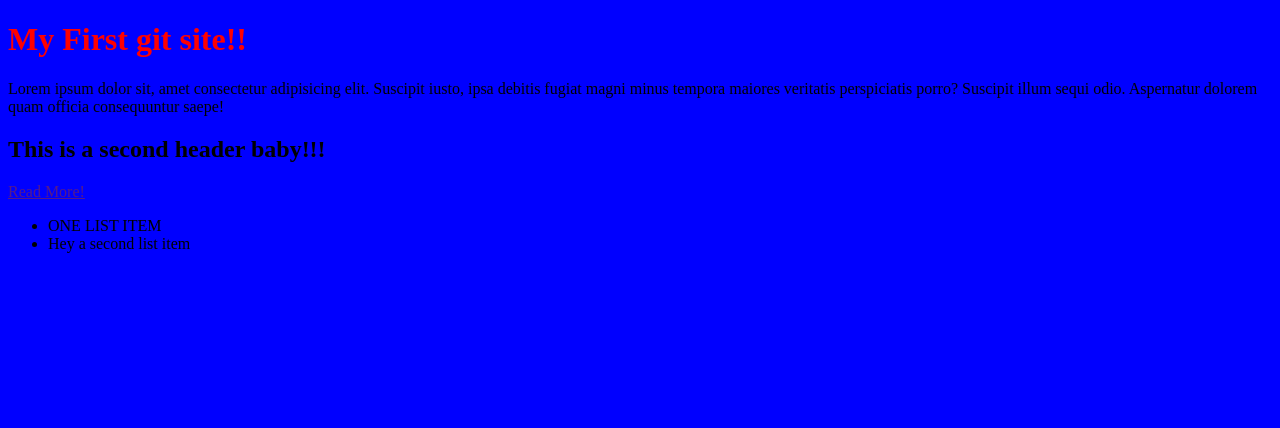
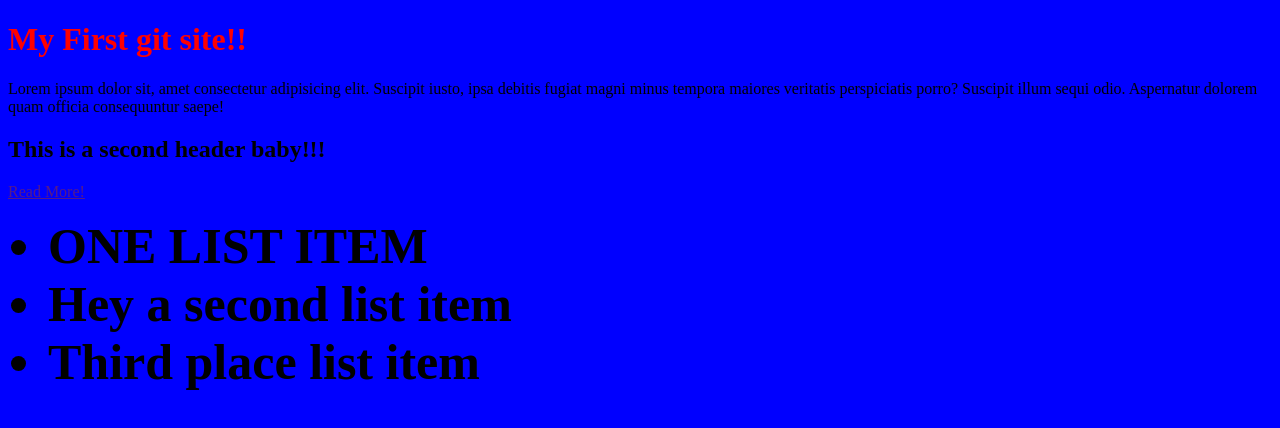
Before and after one commit to CoreyDeCaire/hangry-tummy, a plain HTML site: page index.html in a window 1280 px wide. Drawn offline with Linux system fonts and the light colour scheme.

Commit message:
adding another li and styles

```diff
--- a/index.html
+++ b/index.html
@@ -16,6 +16,7 @@
         <ul>
             <li>ONE LIST ITEM</li>
             <li>Hey a second list item</li>
+            <li>Third place list item</li>
         </ul>
     </section>
 </body>
--- a/style.css
+++ b/style.css
@@ -5,3 +5,8 @@ body {
 h1 {
     color: red;
 }
+
+li {
+    font-size: 50px;
+    font-weight: 700;
+}
```
